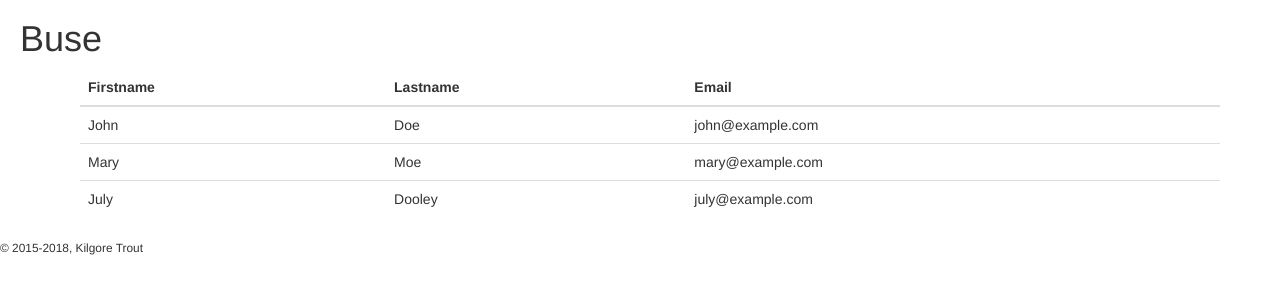
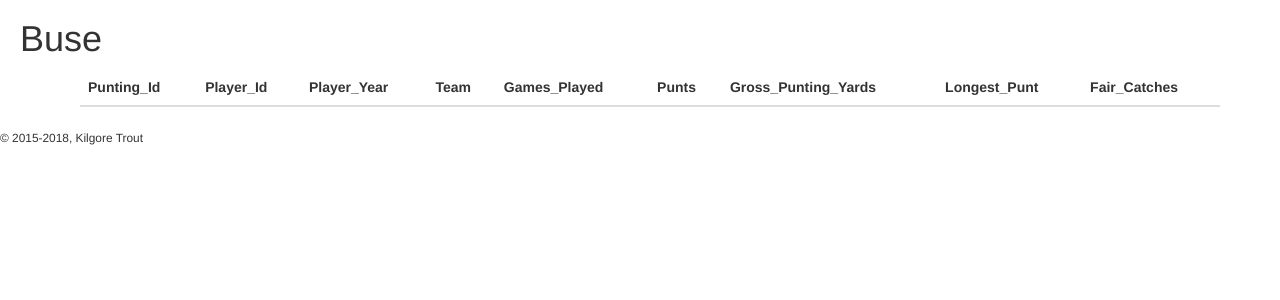
Before and after one commit to itudb2202/itudb2202, a Flask app: page /buse in a window 1280 px wide. Shown: the part 51-351 px from the top of the page. Run offline with Flask 2, Linux system fonts and the light colour scheme; data that the repository does not hold is empty; some libraries are stand-ins or nearby versions.

Commit message:
values from database are read and written to the table

```diff
--- a/proje/database.py
+++ b/proje/database.py
@@ -21,6 +21,12 @@
             defense_key = cursor.lastrowid
         return defense_key
 
+    def get_all_punting_stats(self):
+        with dbapi2.connect(self.dbfile) as connection:
+            cursor = connection.cursor()
+            query = "SELECT * FROM punting ORDER BY Punting_Id DESC LIMIT 30"
+            punting_stats = cursor.execute(query).fetchall()
+            return punting_stats
 
     def get_all_defensive_stats(self):
         with dbapi2.connect(self.dbfile) as connection:
--- a/proje/templates/buse.html
+++ b/proje/templates/buse.html
@@ -5,28 +5,34 @@
   <table class="table table-hover">
     <thead>
       <tr>
-        <th>Firstname</th>
-        <th>Lastname</th>
-        <th>Email</th>
+        <th>Punting_Id</th>
+        <th>Player_Id</th>
+        <th>Player_Year</th>
+        <th>Team</th>
+        <th>Games_Played</th>
+        <th>Punts</th>
+        <th>Gross_Punting_Yards</th>
+        <th>Longest_Punt</th>
+        <th>Fair_Catches</th>
       </tr>
     </thead>
     <tbody>
+      {% for Punting_Id, Player_Id, Player_Year, Team, Games_Played, Punts,
+      Gross_Punting_Yards, Longest_Punt, Fair_Catches in punting_db %}
       <tr>
-        <td>John</td>
-        <td>Doe</td>
-        <td>john@example.com</td>
+        <td>{{Punting_Id}}</td>
+        <td>{{Player_Id}}</td>
+        <td>{{Player_Year}}</td>
+        <td>{{Team}}</td>
+        <td>{{Games_Played}}</td>
+        <td>{{Punts}}</td>
+        <td>{{Gross_Punting_Yards}}</td>
+        <td>{{Longest_Punt}}</td>
+        <td>{{Fair_Catches}}</td>
       </tr>
-      <tr>
-        <td>Mary</td>
-        <td>Moe</td>
-        <td>mary@example.com</td>
-      </tr>
-      <tr>
-        <td>July</td>
-        <td>Dooley</td>
-        <td>july@example.com</td>
-      </tr>
+      {% endfor %}
     </tbody>
   </table>
 </div>
+
 {% endblock %}
--- a/proje/views.py
+++ b/proje/views.py
@@ -9,7 +9,9 @@
     return render_template("home.html", day=day_name)
 
 def buse_page():
-    return render_template("buse.html")
+    db = current_app.config["dbconfig"]
+    punting = db.get_all_punting_stats()
+    return render_template("buse.html", punting_db = punting)
 
 
 def merve_page():
```
Also changed, not shown: group2_nfl.db (added).
